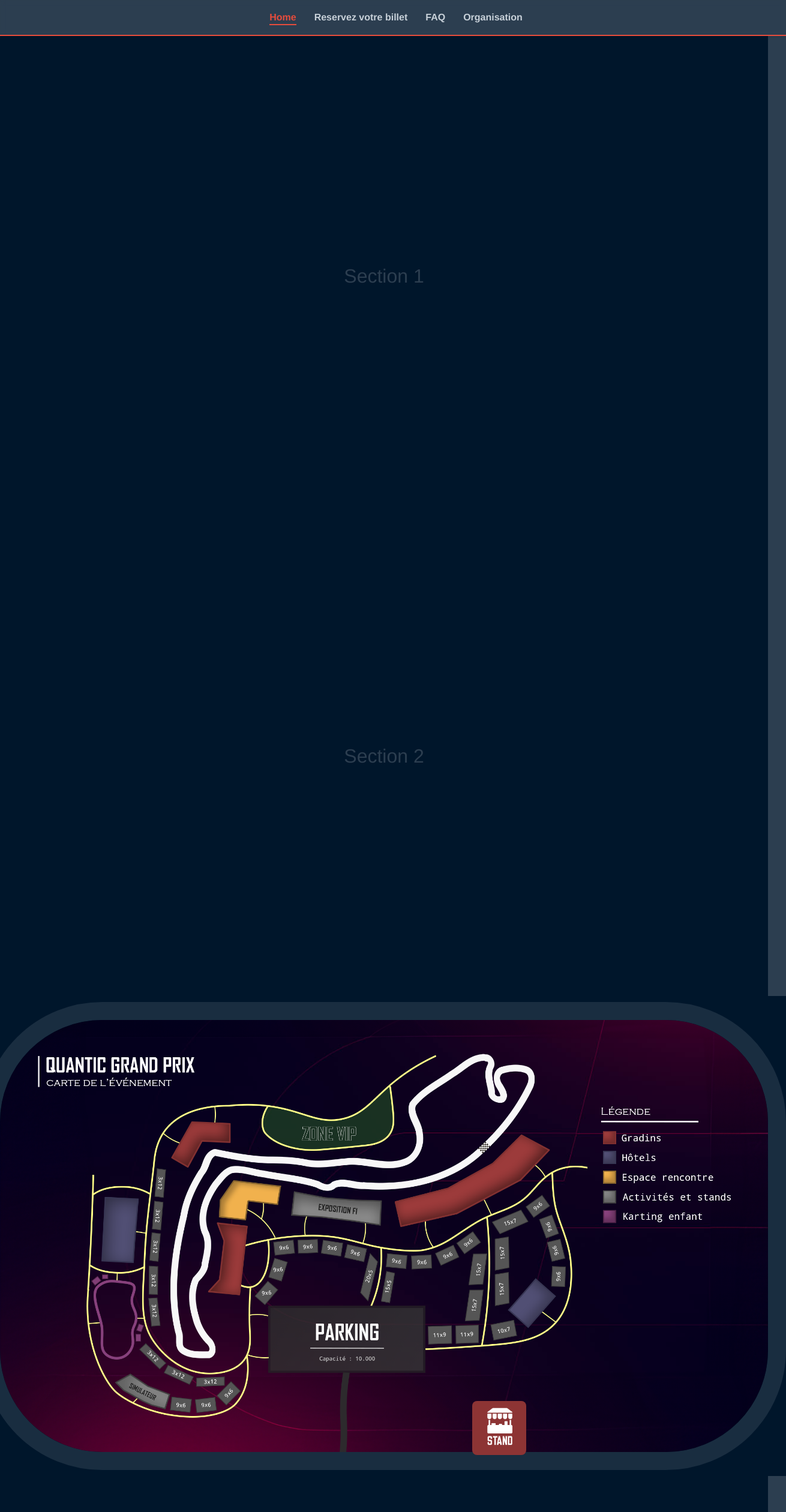
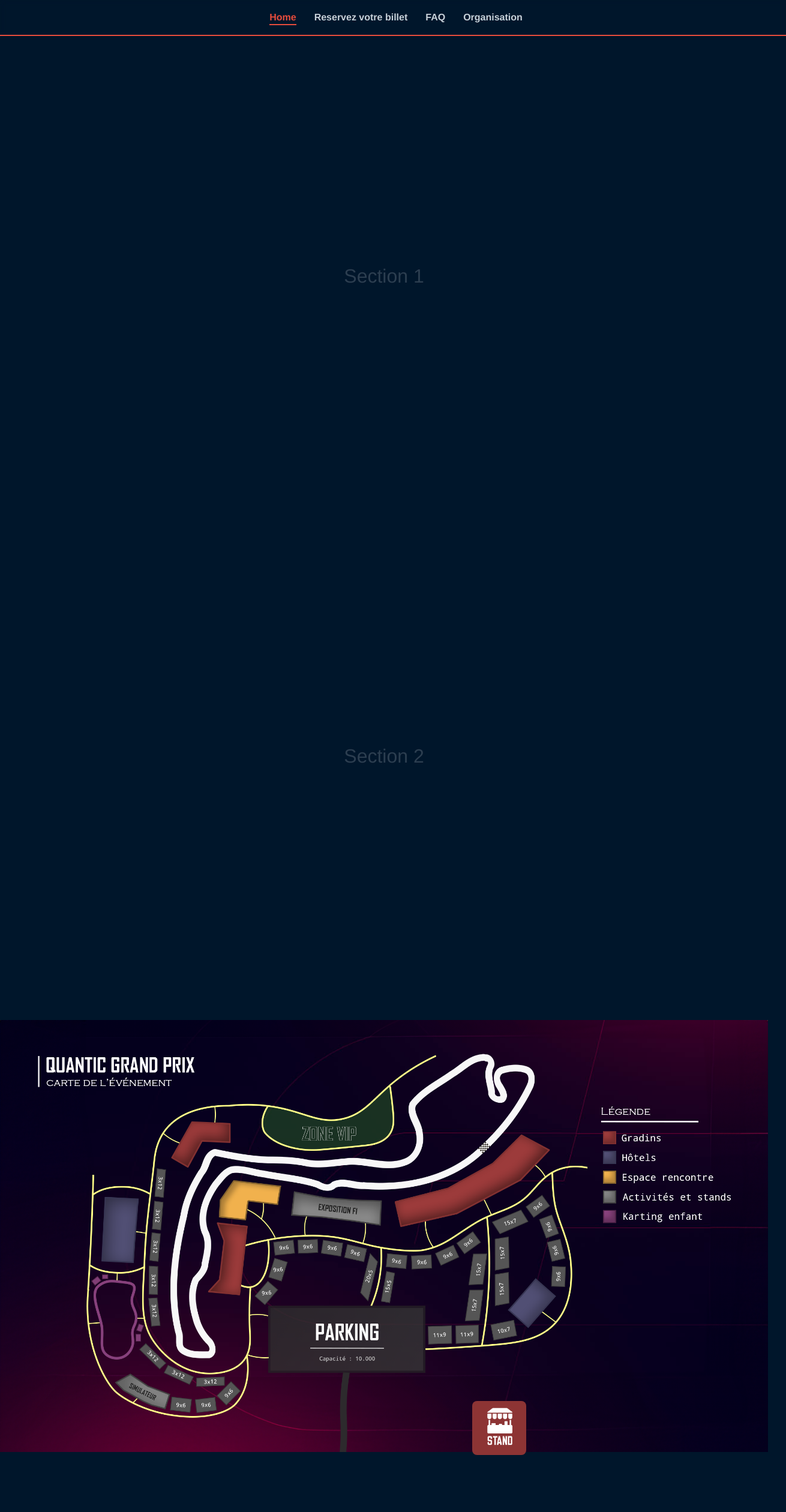
Before and after one commit to SemihAslan123/QuanticGP, a Vue app: page / in a window 1280 px wide. Shown: the top 2520 px of the page at 60% size, 1310 px wide, since content can reach past the window. Built offline with nearby package versions, Linux system fonts and the light colour scheme; a web font is replaced by a local one.

Commit message:
Update HomePage.css

```diff
--- a/src/styles/HomePage.css
+++ b/src/styles/HomePage.css
@@ -2,19 +2,26 @@
 
 
 body, html {
-    background-color: #2c3e50;
     margin: 0;
     padding: 0;
     width: 100%;
+    background-color: rgba(0,22,43,255);
   }
+
+/* ========================= La carte ========================= */
+
+.imageBaniere {
+  max-width: 80%;
+  border-radius: 25px;
+  margin-bottom: 18%;
+}
+
 
 /* ========================= La carte ========================= */
 
 .svgCarte {
     width: 100%;
     height: auto;
-    border-radius: 200px;
-    border: 30px solid rgba(25, 45, 64, 255); /* Bordure sur le conteneur */
 }
 
 
@@ -104,8 +111,6 @@ body, html {
 
   #section3 {
     background-color: rgba(0,22,43,255);
-    margin-left: -30px;
-    margin-right: -30px;
   }
 
   #section4 {
```
